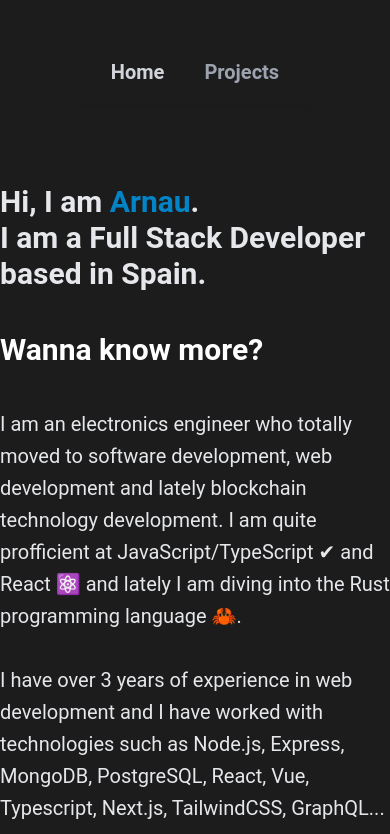
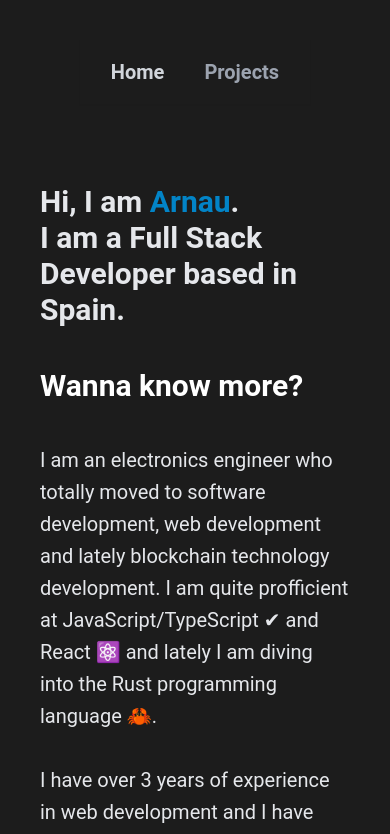
Before and after one commit to aspnxdd/arnau-portfolio, a Next.js app: page / in a window 390 px wide. Shown: the top 834 px of the page. Built offline with nearby package versions, Linux system fonts and the light colour scheme.

Commit message:
feat: add margin

```diff
--- a/pages/_app.tsx
+++ b/pages/_app.tsx
@@ -13,7 +13,7 @@ export default function App({ Component, pageProps }: AppProps) {
         <link rel="icon" href="/p.ico" />
       </Head>
       <Navbar />
-      <div className="flex items-center justify-center">
+      <div className="flex items-center justify-center m-10 md:m-0">
         <Component {...pageProps} />
       </div>
     </>
```
